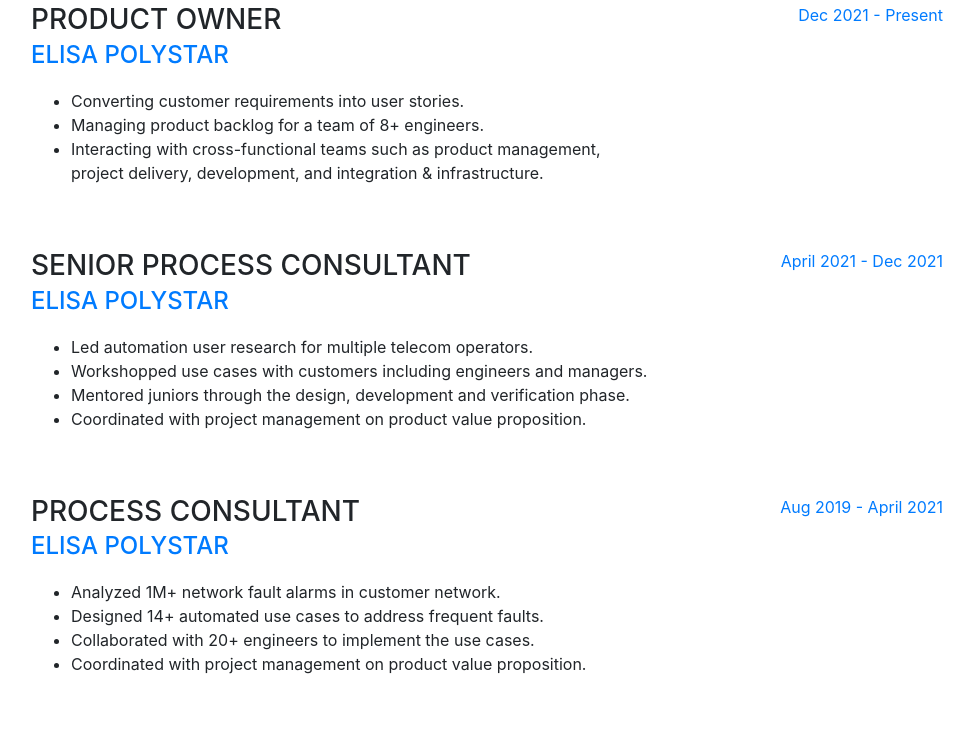
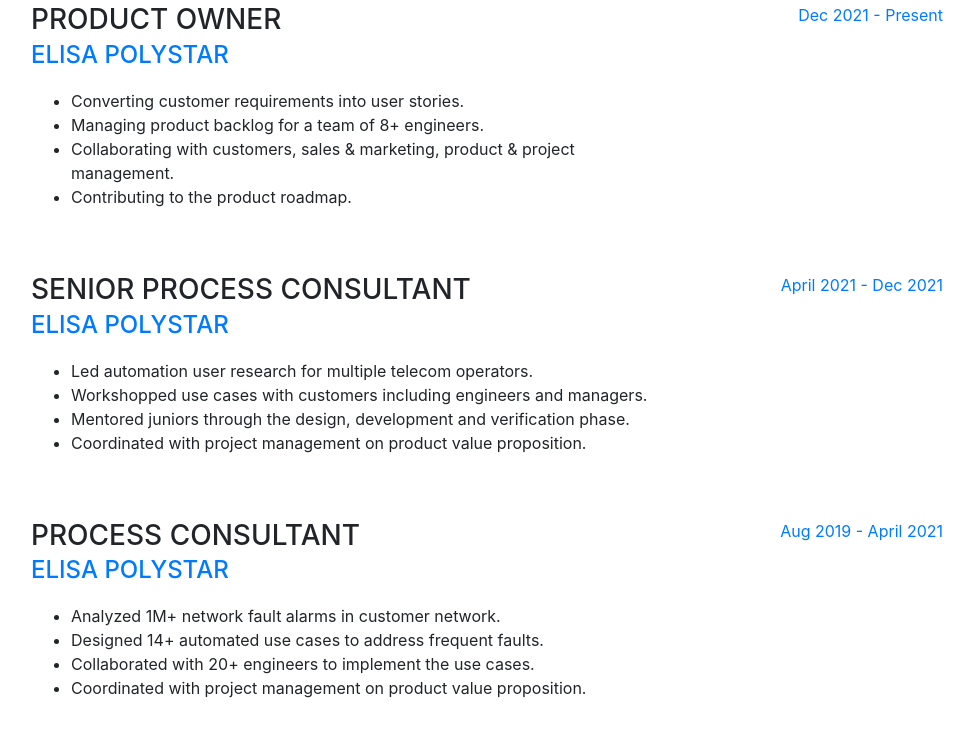
Before and after one commit to jay242/jay242.github.io, a website with bundled scripts: page index.html in a window 1280 px wide. Shown: the part 932-1669 px from the top of the page, without its empty margins (289-1263 px from the left). Built offline with nearby package versions, Linux system fonts and the light colour scheme; a web font is replaced by a local one.

Commit message:
Update index.html

```diff
--- a/index.html
+++ b/index.html
@@ -97,7 +97,8 @@
               <ul>
                 <li>Converting customer requirements into user stories.</li>
                 <li>Managing product backlog for a team of 8+ engineers.</li>
-                <li>Interacting with cross-functional teams such as product management, project delivery, development, and integration & infrastructure.</li>
+                <li>Collaborating with customers, sales & marketing, product & project management.</li>
+                <li>Contributing to the product roadmap.</li>
               </ul>
             </div>
             <div class="resume-date text-md-right">
@@ -265,7 +266,7 @@
               <b> Languages:</b> Python(Pandas), SQL</li>
             <li>
               <i class="fa-li fa fa-check"></i>
-              <b>Tools:</b> Jira, Confluence, Elastic (Kibana), Lens, Grafana</li>
+              <b>Tools:</b> Jira, Confluence, Github, Elastic, Lens, Grafana</li>
             <li>
               <i class="fa-li fa fa-check"></i>
               <b>Operating Systems:</b> macOS, Linux, Windows</li>
```
